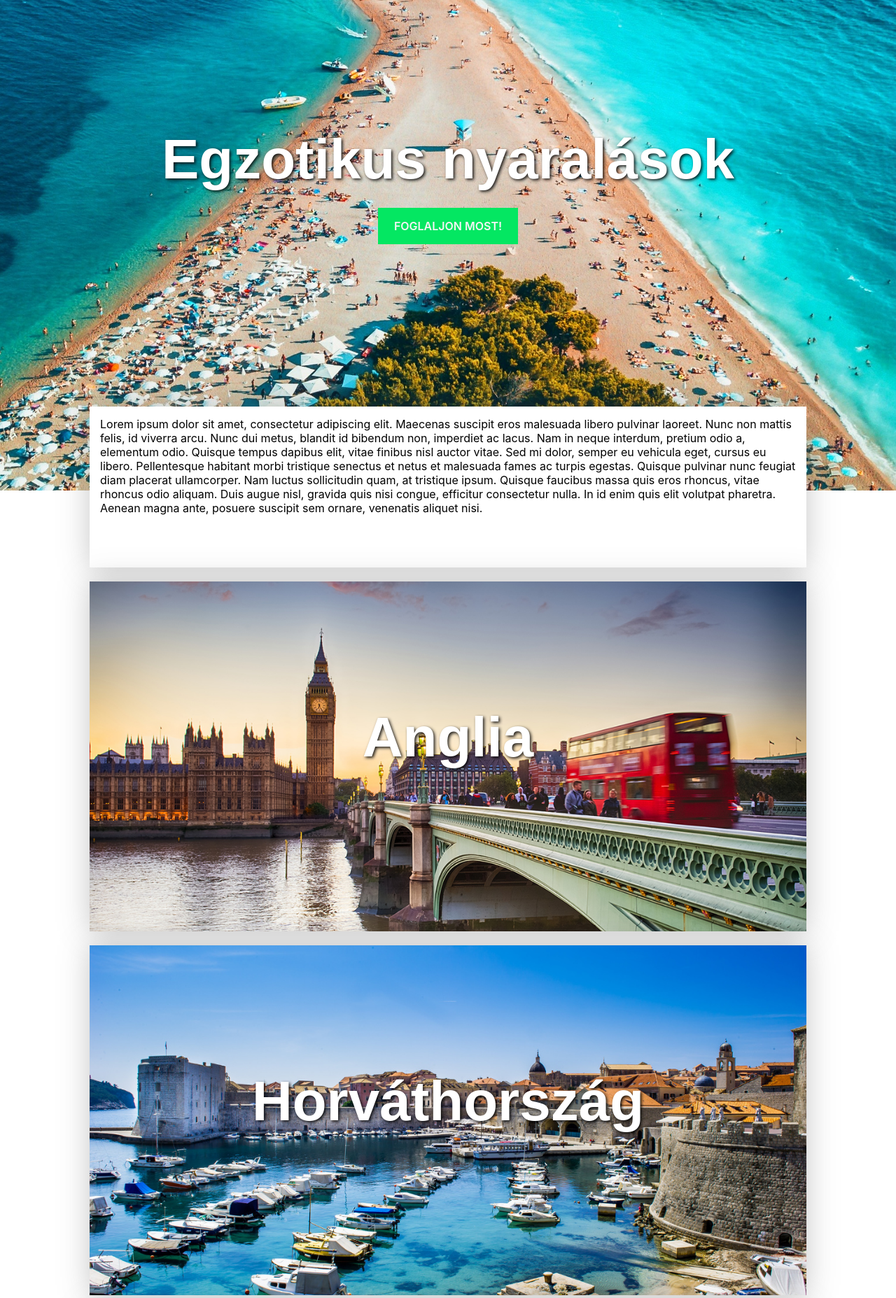
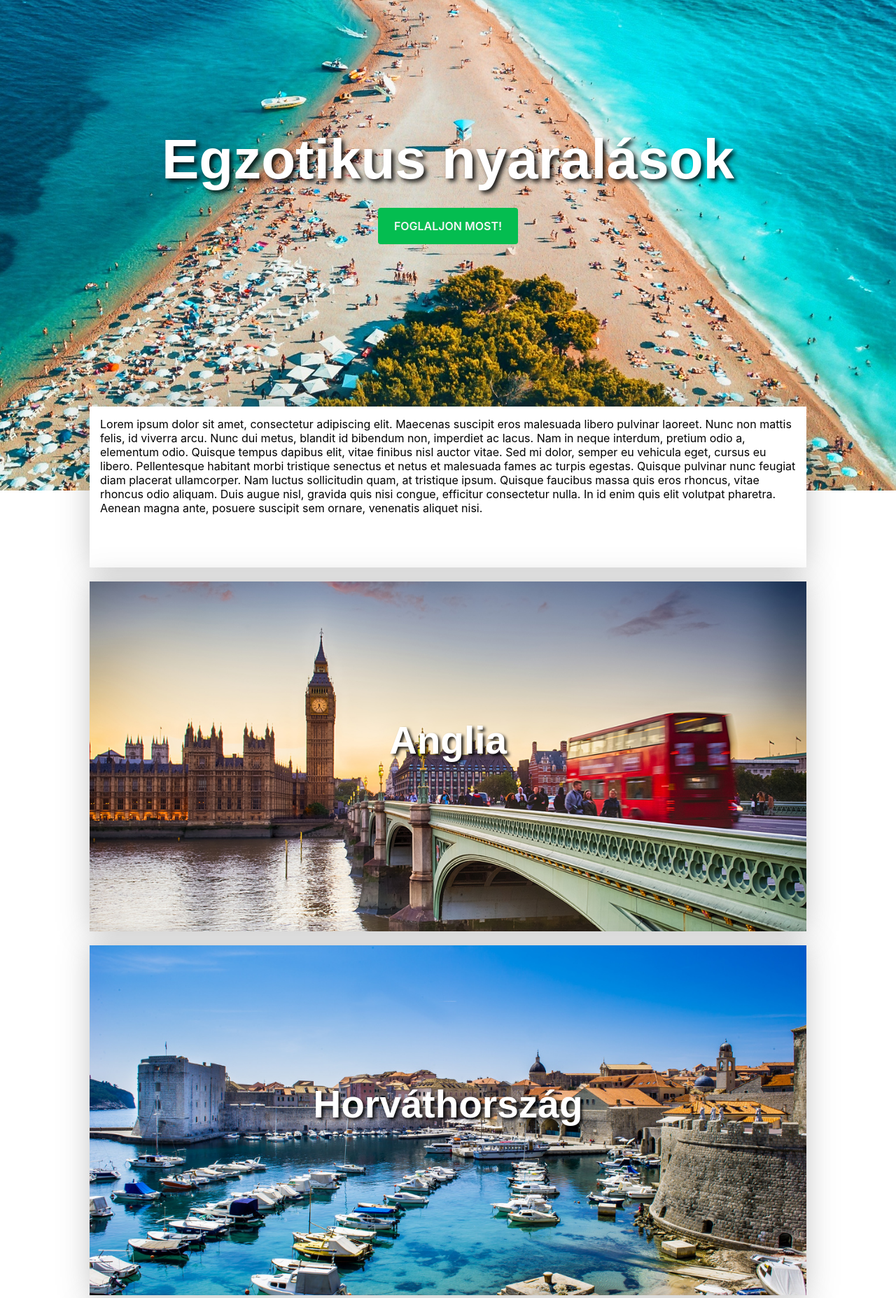
Before and after one commit to ogunDecode/webtervezes_2023, a PHP site: page / in a window 1280 px wide. Shown: the part 139-1994 px from the top of the page at 70% size. Run offline with PHP 8.4, Linux system fonts and the light colour scheme.

Commit message:
félkész gombok

```diff
--- a/css/main.css
+++ b/css/main.css
@@ -12,7 +12,16 @@ h1 {
     color: #fff;
     margin-top: 0;
     font-family: sans-serif;
-    text-shadow: 2px 2px 4px rgb(0 0 0 / 88%);
+    text-shadow: 4px 4px 6px rgb(0 0 0 / 88%);
+}
+
+h2 {
+    font-size: 55px;
+    line-height: 30px;
+    color: #fff;
+    margin-top: 0;
+    font-family: sans-serif;
+    text-shadow: 3px 3px 4px rgb(0 0 0 / 88%);
 }
 
 h3 {
@@ -42,7 +51,8 @@ body {
     box-shadow: 0 0 40px #57575757;
     overflow: hidden;
 }
-.hover{
+
+.hover {
     min-height: 0;
     height: 500px;
 }
@@ -88,6 +98,22 @@ body {
     flex-direction: column;
 }
 
+.overlay {
+    position: absolute;
+    z-index: 2;
+    bottom: 0;
+    left: 0;
+    width: 100%;
+    height: 0;
+    background-color: rgba(0, 0, 0, 0.5);
+    transition: height 0.5s ease;
+    display: flex;
+    justify-content: center;
+    align-items: center;
+    flex-direction: column;
+    opacity: 0;
+}
+
 #olasz, #olasz_zoom {
     background-image: url(../img/olasz.jpg);
 }
@@ -109,20 +135,24 @@ body {
     background-image: url(../img/francia.jpg);
 }
 
-.overlay {
-    position: absolute;
-    z-index: 2;
-    bottom: 0;
-    left: 0;
-    width: 100%;
-    height: 0;
-    background-color: rgba(0, 0, 0, 0.5);
-    transition: height 0.5s ease;
+.overlay a {
+    opacity: 0;
+    color: #fff;
+    text-align: center;
+    text-decoration: none;
+    font-size: 1.5rem;
+    padding: 1rem;
+    border-radius: 0.5rem;
+    transition: opacity 0.2s ease;
 }
-
 
 .hover:hover .overlay {
     height: 75%;
+    opacity: 1;
+}
+
+.hover:hover .overlay a {
+    opacity: 1;
 }
 
 .hover:hover .back_img {
@@ -179,10 +209,24 @@ footer small {
 }
 
 #kepgomb {
-    background-color: #04E762;
+    background-color: #04bd50;
     color: #f5f5f5 !important;
     padding: 1rem 23px !important;
     text-transform: uppercase;
     text-decoration: none;
     font-weight: 600;
+    border-radius: 4px;
 }
+.vgomb{
+    background-color: #04bd50;
+    color: #f5f5f5 !important;
+    padding: 1rem 23px !important;
+    text-transform: uppercase;
+    text-decoration: none;
+    font-weight: 600;
+    border-radius: 4px;
+}
+
+#kepgomb:hover {
+    background-color: #04E762;
+}
--- a/foglalas.html
+++ b/foglalas.html
@@ -7,7 +7,7 @@
     <meta name="description" content="2023 Webtervezés projektmunka">
     <meta name="viewport" content="width=device-width, initial-scale=1.0">
     <meta name="theme-color" content="#fafafa">
-    <link rel="icon" href="img/logo.png">
+    <link rel="icon" href="img/icon.png">
 
     <link rel="stylesheet" href="css/main.css">
     <link rel="stylesheet" href="css/navbar.css">
--- a/index.html
+++ b/index.html
@@ -97,37 +97,52 @@
     </div>
     <div id="anglia" class="bubbles hover" style="top: 100px; margin-bottom: 120px">
         <div id="anglia_zoom" class="back_img"></div>
-        <div class="overlay"></div>
+        <div class="overlay">
+            <a class="vgomb" href="szallasok.html"><span>Szállások</span></a>
+            <a class="vgomb" href="videok.html"><span>Videók</span></a>
+        </div>
         <div class="tartalom">
-            <h1>Anglia</h1>
+            <h2>Anglia</h2>
         </div>
     </div>
     <div id="horvat" class="bubbles hover" style="margin-top: 120px">
         <div id="horvat_zoom" class="back_img"></div>
-        <div class="overlay"></div>
+        <div class="overlay">
+            <a class="vgomb" href="szallasok.html"><span>Szállások</span></a>
+            <a class="vgomb" href="videok.html"><span>Videók</span></a>
+        </div>
         <div class="tartalom">
-            <h1>Horváthország</h1>
+            <h2>Horváthország</h2>
         </div>
     </div>
     <div id="olasz" class="bubbles hover">
         <div id="olasz_zoom" class="back_img"></div>
-        <div class="overlay"></div>
+        <div class="overlay">
+            <a class="vgomb" href="szallasok.html"><span>Szállások</span></a>
+            <a class="vgomb" href="videok.html"><span>Videók</span></a>
+        </div>
         <div class="tartalom">
-            <h1>Olaszország</h1>
+            <h2>Olaszország</h2>
         </div>
     </div>
     <div id="nyc" class="bubbles hover">
         <div id="nyc_zoom" class="back_img"></div>
-        <div class="overlay"></div>
+        <div class="overlay">
+            <a class="vgomb" href="szallasok.html"><span>Szállások</span></a>
+            <a class="vgomb" href="videok.html"><span>Videók</span></a>
+        </div>
         <div class="tartalom">
-            <h1>New York</h1>
+            <h2>New York</h2>
         </div>
     </div>
     <div id="francia" class="bubbles hover">
         <div id="francia_zoom" class="back_img"></div>
-        <div class="overlay"></div>
+        <div class="overlay">
+            <a class="vgomb" href="szallasok.html"><span>Szállások</span></a>
+            <a class="vgomb" href="videok.html"><span>Videók</span></a>
+        </div>
         <div class="tartalom">
-            <h1>Franciaország</h1>
+            <h2>Franciaország</h2>
         </div>
     </div>
 </main>
```
